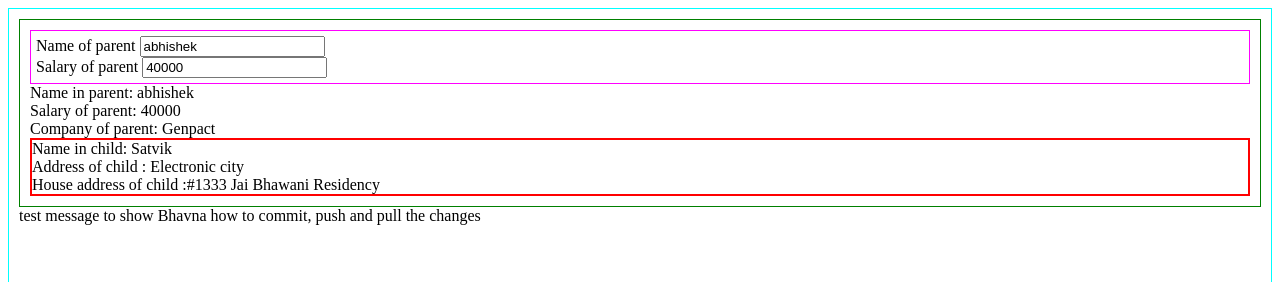
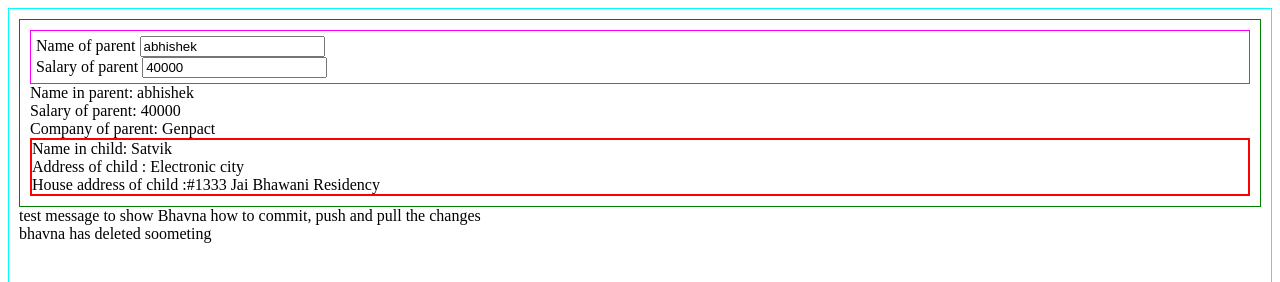
Before and after one commit to abhii86/myFirstRepo, a plain HTML site: page 01.html in a window 1280 px wide. Shown: the top 282 px of the page. Drawn offline with Linux system fonts and the light colour scheme.

Commit message:
something deleted

```diff
--- a/01.html
+++ b/01.html
@@ -24,6 +24,6 @@
             </div>
         </div>
         <div>test message to show Bhavna how to commit, push and pull the changes</div>
-
+        <div>bhavna has deleted soometing</div>
     </body>
 </html>
```
